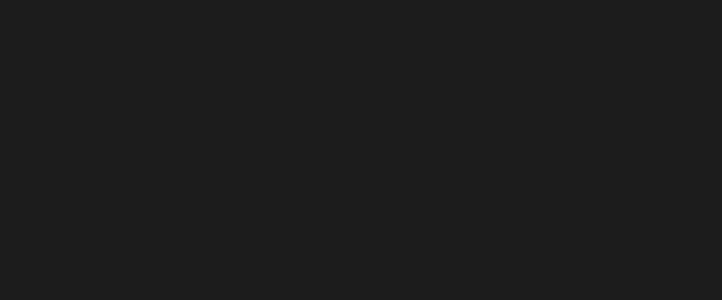
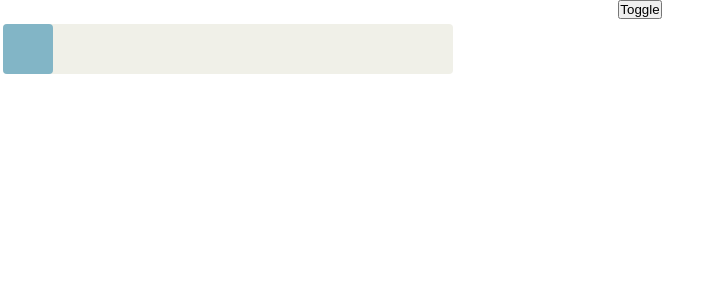
Before and after one commit to TGuoW/vue-motion, a Vue app: page / in a window 1280 px wide. Shown: the top 300 px of the page, without its empty margins (0-722 px from the left). Built offline with nearby package versions, Linux system fonts and the light colour scheme.

Commit message:
update demo

```diff
--- a/package/Motion/Motion.vue
+++ b/package/Motion/Motion.vue
@@ -20,7 +20,7 @@
     defaultStyle: {
       type: Object,
       default () {
-        return {}
+        return null
       }
     },
     nowStyle: {
--- a/src/App.vue
+++ b/src/App.vue
@@ -16,7 +16,8 @@
 </template>
 
 <script>
-import he from './components/demo7-water-ripples'
+// import he from './components/demo7-water-ripples'
+import he from './components/demo0-simple-transition'
 import { Motion, spring } from '../package/index.js'
 export default {
   name: 'App',
@@ -38,6 +39,11 @@
     -moz-user-select: none;
     user-select: none;
   }
+  html, body {
+    height: 100%;
+    width: 100%;
+    overflow: hidden;
+  }
 #app {
   font-family: 'Avenir', Helvetica, Arial, sans-serif;
   -webkit-font-smoothing: antialiased;
--- a/src/components/demo0-simple-transition.vue
+++ b/src/components/demo0-simple-transition.vue
@@ -0,0 +1,59 @@
+<template>
+  <div>
+    <button
+      @mousedown="handleMouseDown"
+      @touchstart="handleMouseDown">
+      Toggle
+    </button>
+    <Motion
+      :now-style="{x: spring(open ? 400 : 0)}">
+      <template slot-scope="props">
+        <div class="demo0">
+          <div
+            :style="{
+              transform: `translate3d(${props.data.x}px, 0, 0)`
+            }"
+            class="demo0-block"/>
+        </div>
+      </template>
+    </Motion>
+  </div>
+</template>
+
+<script>
+  import { spring, Motion } from '../../package/index.js'
+  export default {
+    components: {
+      Motion
+    },
+    data () {
+      return {
+        open: false
+      }
+    },
+    methods: {
+      spring,
+      handleMouseDown () {
+        this.open = !this.open
+      }
+    }
+  }
+</script>
+
+<style scoped>
+  .demo0 {
+    border-radius: 4px;
+    background-color: rgb(240, 240, 232);
+    position: relative;
+    margin: 5px 3px 10px;
+    width: 450px;
+    height: 50px;
+  }
+  .demo0-block {
+    position: absolute;
+    width: 50px;
+    height: 50px;
+    border-radius: 4px;
+    background-color: rgb(130, 181, 198);
+  }
+</style>
--- a/src/components/demo7-water-ripples.vue
+++ b/src/components/demo7-water-ripples.vue
@@ -6,8 +6,8 @@
       <template slot-scope="props">
         <div
           class="demo7"
-          @mousemove="handleMouseMove">
-          <!-- {{ props.data }} -->
+          @mousemove="handleMouseMove"
+          @touchmove="handleTouchMove">
           <div
             v-for="(item) in props.data"
             :key="item.key"
@@ -106,6 +106,7 @@
     position: absolute;
     width: 100%;
     height: 100%;
+    overflow: hidden;
   }
 
   .demo7-ball {
@@ -113,6 +114,6 @@
     height: 50px;
     border-radius: 99px;
     position: absolute;
-    border: 1px solid lightblue;
+    border: 1px solid rgb(172, 187, 192);
   }
 </style>
```
